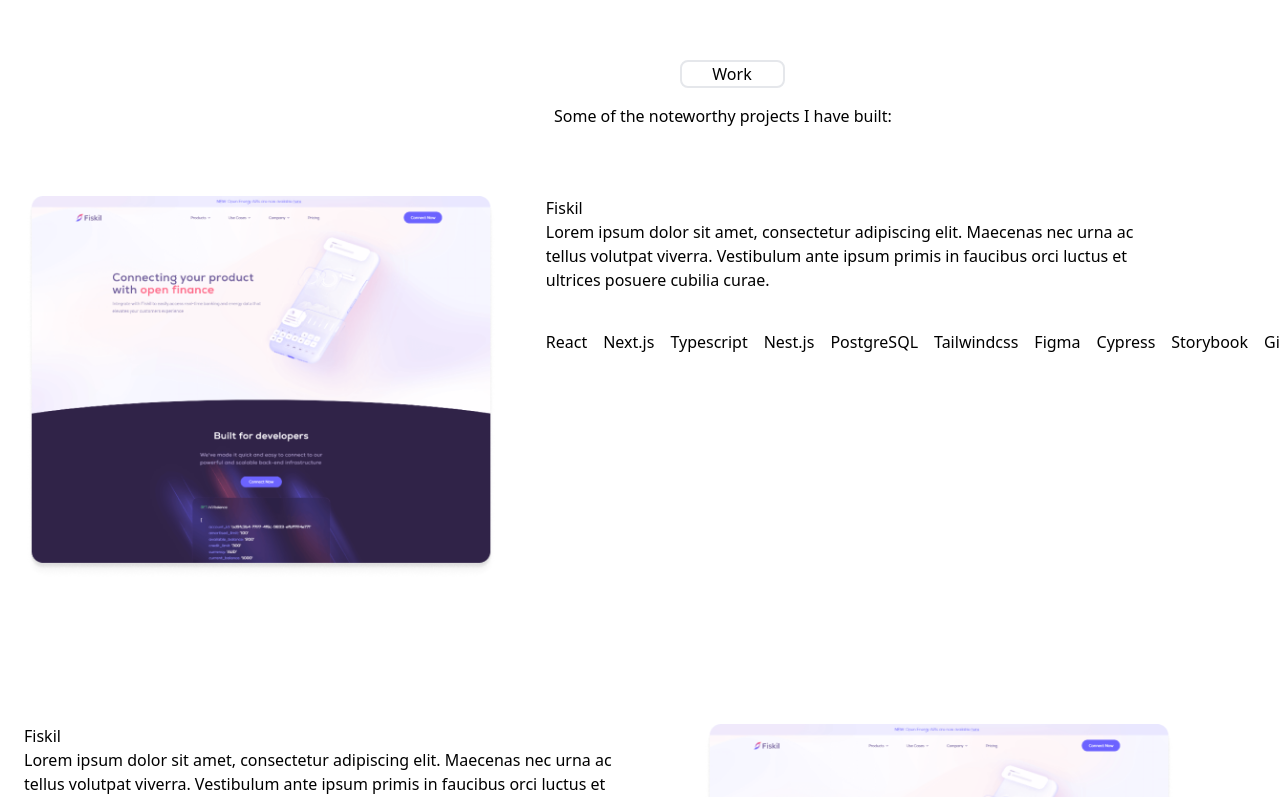
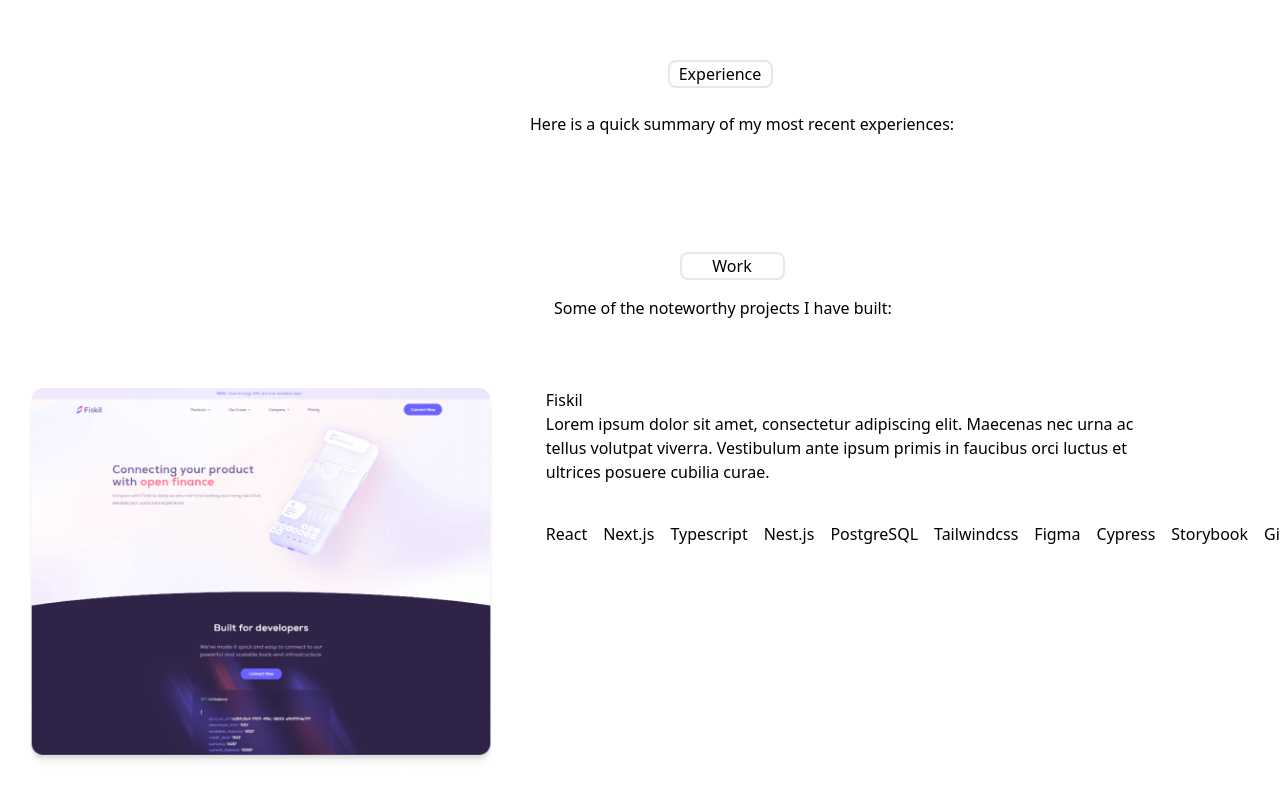
Before and after one commit to EnkhtuyaM/Porfolio-tailwind, a Next.js app: page / in a window 1280 px wide. Shown: the part 1910-2707 px from the top of the page. Built offline with nearby package versions, Linux system fonts and the light colour scheme.

Commit message:
experience component added

```diff
--- a/package.json
+++ b/package.json
@@ -12,6 +12,7 @@
     "next": "14.0.4",
     "react": "^18",
     "react-dom": "^18",
+    "restart": "^2.0.0",
     "start": "^5.1.0"
   },
   "devDependencies": {
--- /dev/null
+++ b/src/components/Experience.jsx
@@ -0,0 +1,16 @@
+export const Experience = () => {
+  return (
+    <div className="w-[1440px] h-1140px] flex flex-col">
+      <div className="flex justify-center mt-12">
+        <button className="flex w-[105px] h-7 border-2 rounded-lg justify-center">
+          Experience
+        </button>
+      </div>
+      <div className="flex justify-between ">
+        <h3 className="w-[1216px] h-[28px] ps-[530px] mt-6 mb-16">
+          Here is a quick summary of my most recent experiences:
+        </h3>
+      </div>
+    </div>
+  );
+};
--- a/src/pages/Portfolio.js
+++ b/src/pages/Portfolio.js
@@ -3,7 +3,7 @@
 import { About } from "@/components/About";
 import { Skills } from "@/components";
 import { Experience } from "@/components/Experience";
-import {Work} from "@/components";
+import { Work } from "@/components";
 import { Contactme } from "@/components/Contactme";
 import { Footer } from "@/components/Footer";
 export const Portfolio = () => {
@@ -13,9 +13,9 @@
       <Hero />
       <About />
       <Skills />
-        {/* <Experience /> */}
+      <Experience />
       <Work />
-      <Contactme/>
+      <Contactme />
       <Footer />
     </div>
   );
```
Also changed, not shown: 1 other file (tests, documents, lock files or other folders).
